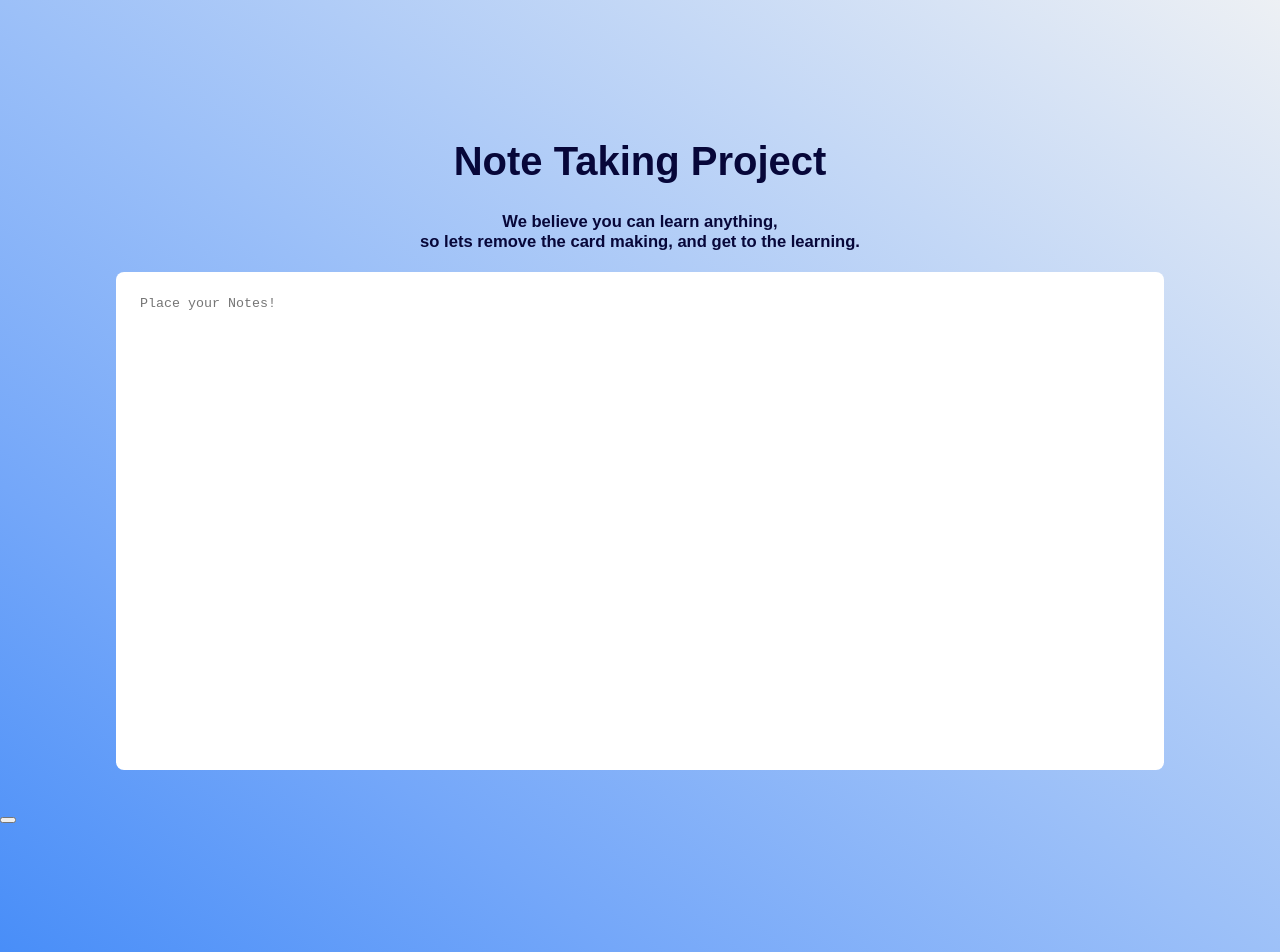
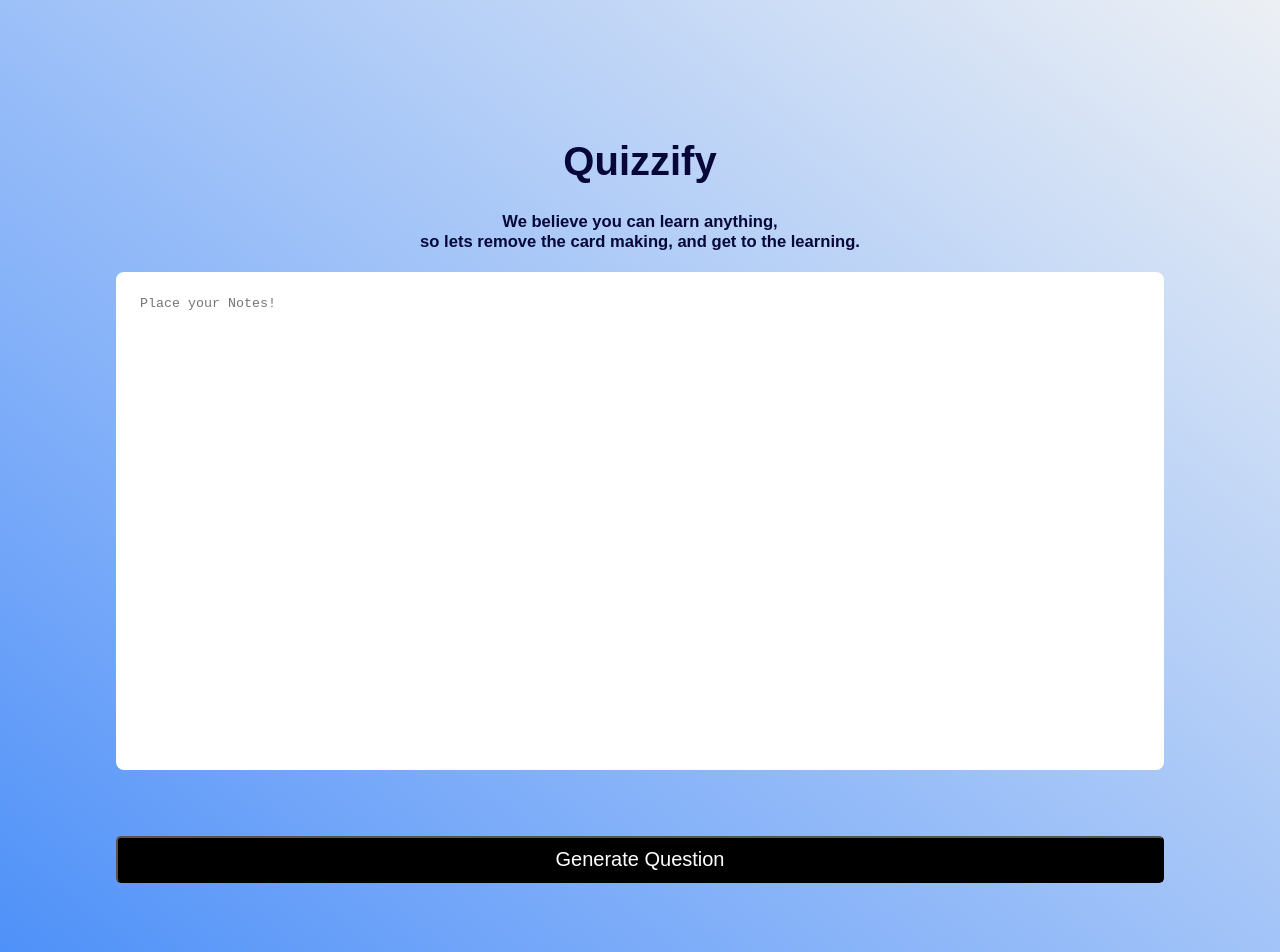
Before and after one commit to ericlin7/FrontEnd-NoteProject, a React (Create React App) app: page / in a window 1280 px wide. Shown: the top 952 px of the page. Built offline with nearby package versions, Linux system fonts and the light colour scheme.

Commit message:
state hook working

```diff
--- a/package.json
+++ b/package.json
@@ -7,6 +7,7 @@
     "@testing-library/react": "^13.4.0",
     "@testing-library/user-event": "^13.5.0",
     "animate.css": "^4.1.1",
+    "axios": "^0.27.2",
     "react": "^18.2.0",
     "react-dom": "^18.2.0",
     "react-scripts": "5.0.1",
--- a/src/App.jsx
+++ b/src/App.jsx
@@ -7,7 +7,6 @@ const App = () => {
     <>
     <Header/>
     <Note/>
-    <h1><button></button></h1>
     <h1><br /></h1>
     <h1><br /></h1>
     </>
--- a/src/components/header/Header.jsx
+++ b/src/components/header/Header.jsx
@@ -6,7 +6,7 @@ const Header = () => {
   return (
     <header>
       <div className="container header_container">
-        <h1 class="animate__animated animate__bounceInDown">Note Taking Project</h1>
+        <h1 className="animate__animated animate__bounceInDown">Quizzify</h1>
         <h5>We believe you can learn anything, <br></br>
             so lets remove the card making, and get to the learning.
         </h5>
--- a/src/components/note/Note.css
+++ b/src/components/note/Note.css
@@ -6,6 +6,7 @@
     justify-content: center;
     align-items: center;
 }
+
 
 form {
     display: flex;
@@ -29,15 +30,13 @@ textarea {
     text-align: left;
 }
 
+
 .button {
-  background-color: #4CAF50; /* Green */
-  border: none;
-  color: white;
-  padding: 15px 32px;
-  text-align: center;
-  text-decoration: none;
-  display: inline-block;
-  font-size: 16px;
-  width: 100px;
-  height: 50px
+    background-color: black;
+    color: white;
+    font-size: 20px;
+    padding: 10px 60px;
+    border-radius: 5px;
+    margin: 10px 0px;
+    cursor: pointer;
 }
--- a/src/components/note/Note.jsx
+++ b/src/components/note/Note.jsx
@@ -1,7 +1,20 @@
-import React from "react";
+import React, { useState } from 'react';
+import axios from "axios"
 import "./Note.css";
 
 const Note = () => {
+
+  const [message, setMessage] = useState('');
+
+  const handleSubmit = (event) => {
+    setMessage(event.target.value);
+  };
+
+  const handleClick = event => {
+    event.preventDefault();
+    console.log(message);
+  };
+
   return (
     <div className="container note_container">
       <form>
@@ -10,8 +23,13 @@ const Note = () => {
           rows="30"
           placeholder="Place your Notes!"
           required
-        >
-        </textarea>
+          value={message}
+          onChange={handleSubmit}
+        ></textarea>
+        <br />
+        <button onClick={handleClick} className="button">
+          Generate Question
+        </button>
       </form>
     </div>
   );
```
Also changed, not shown: 1 other file (tests, documents, lock files or other folders).
